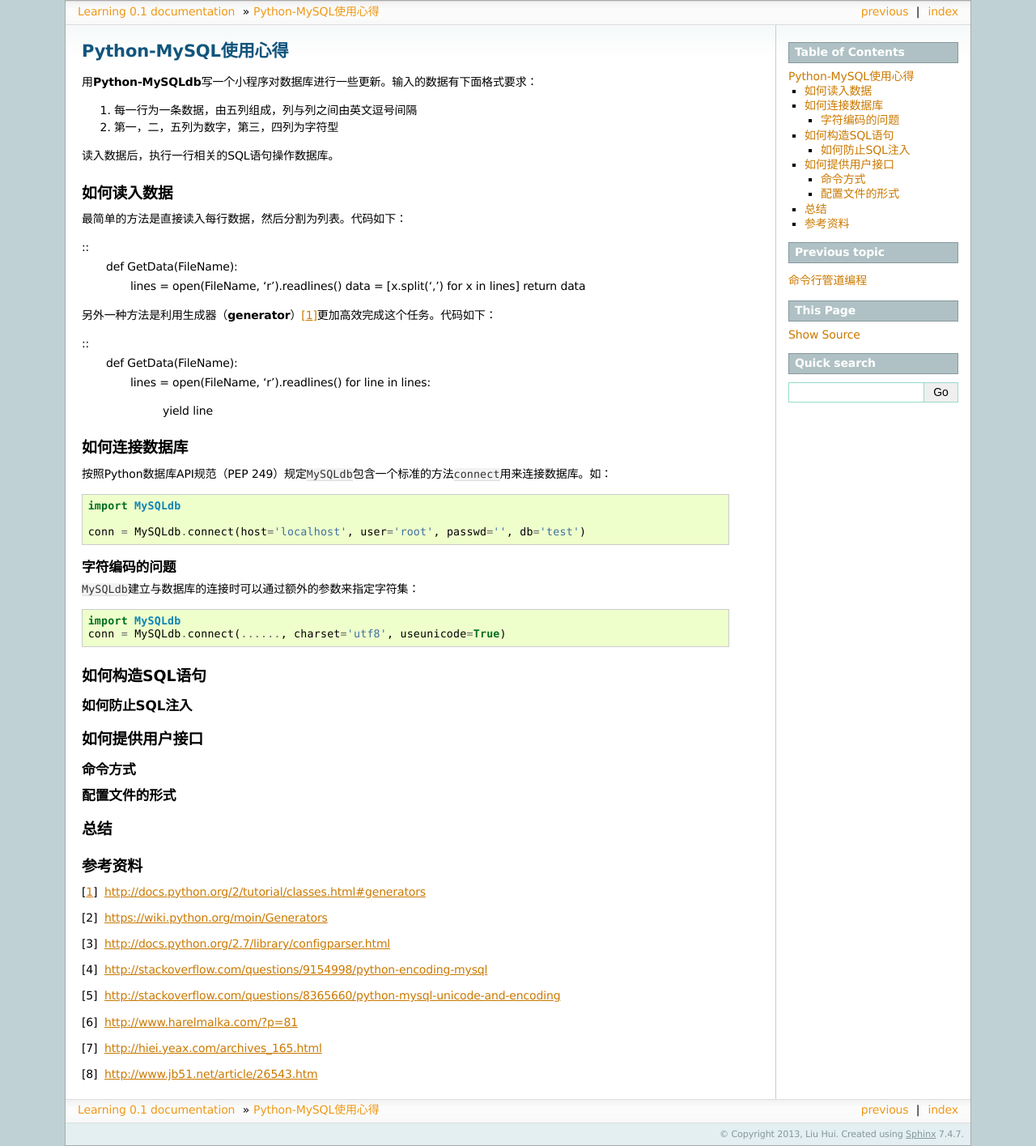
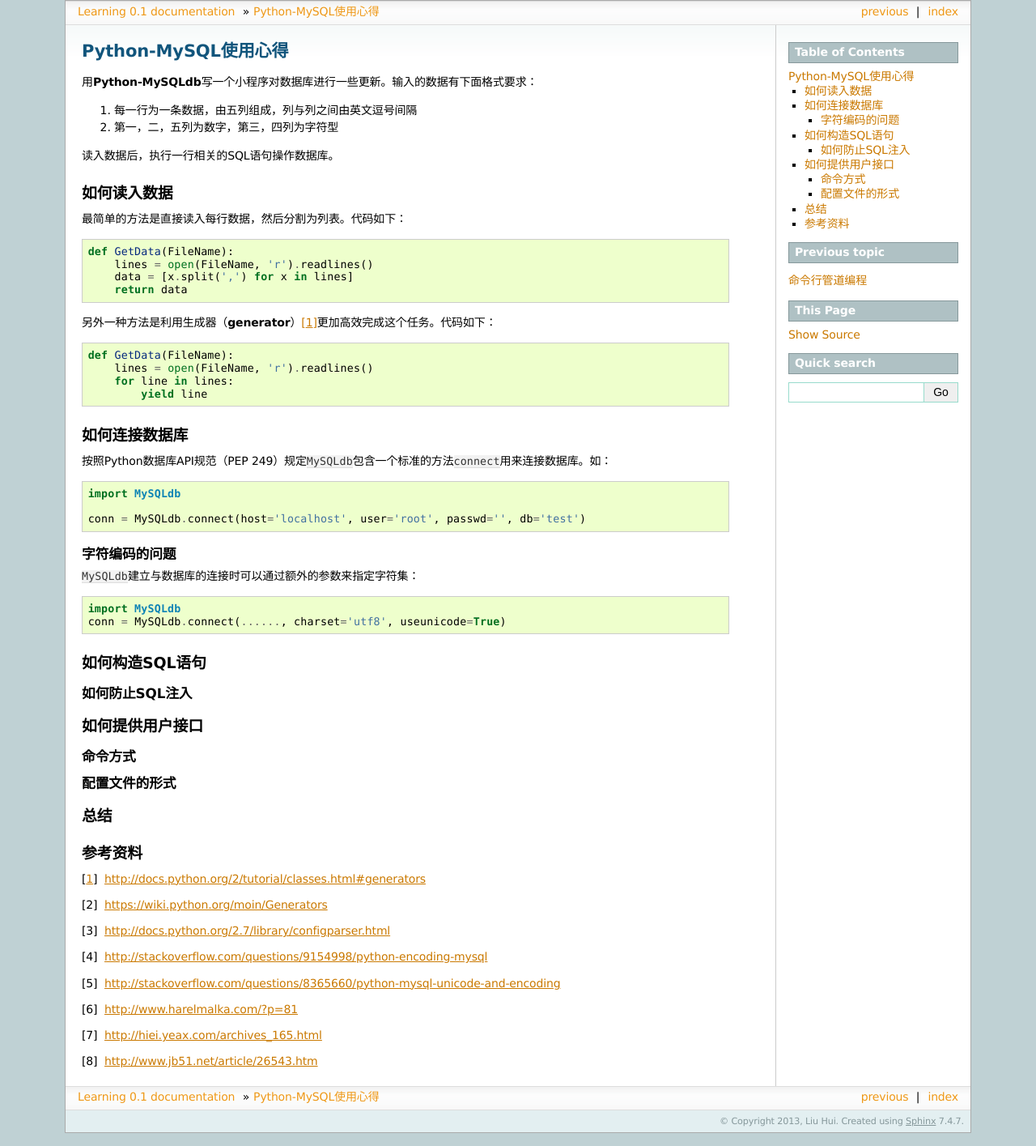
Before and after one commit to huiliu/learning.docs.hui, a Sphinx documentation site: the page built from source/pymysql.rst, in a window 1280 px wide. Shown: the whole page at 81% size. Built offline with Sphinx 7.4.7, drawn with Linux system fonts in a browser that asks for light colours; formulas are drawn with MathJax 3.

```diff
--- a/source/freebsd.rst
+++ b/source/freebsd.rst
@@ -19,7 +19,7 @@ FreeBSD中可以在用户配置文件\ ``~/.login_conf, ~/.profile, ~/.bashrc, ~
 1.  系统级设定\ ``/etc/login.conf``
     修改\ ``/etc/login.conf``\ 中的设定，将对所有用户生效。如：
 
-    .. code-block:: txt
+    .. code-block:: text
 
         language_name|account_type_description:\
             :charset=MIME_charset:\
@@ -36,7 +36,7 @@ FreeBSD中可以在用户配置文件\ ``~/.login_conf, ~/.profile, ~/.bashrc, ~
 
     与系统级设定语法相同，每个用户可以自定义相应的环境参数。
 
-    .. code-block:: txt
+    .. code-block:: text
 
         me:\
             :charset=utf-8:\
@@ -52,7 +52,7 @@ FreeBSD中可以在用户配置文件\ ``~/.login_conf, ~/.profile, ~/.bashrc, ~
     ``vipw``\ 打开的文件比\ ``/etc/passwd``\ 多三个分隔符“:”，其中有一个位置是\
     用来设定Language。如下：
 
-    .. code-block:: txt
+    .. code-block:: text
 
         # /etc/passwd
         xxxxxx:\*:1002:1002:xxxxxx:/home/xxxxxx:/usr/local/bin/bash
--- a/source/index.rst
+++ b/source/index.rst
@@ -27,6 +27,7 @@ Welcome to Robin's Blog
     python
     spider
     gentoo
+    freebsd
     datamining
     svn
     rpm
--- a/source/pymysql.rst
+++ b/source/pymysql.rst
@@ -1,6 +1,7 @@
 Python-MySQL使用心得
 *********************
-用\ **Python-MySQLdb**\ 写一个小程序对数据库进行一些更新。输入的数据有下面格式要求：
+用\ **Python-MySQLdb**\ 写一个小程序对数据库进行一些更新。输入的数据有下面格式\
+要求：
 
 1.  每一行为一条数据，由五列组成，列与列之间由英文逗号间隔
 2.  第一，二，五列为数字，第三，四列为字符型
@@ -9,17 +10,16 @@ Python-MySQL使用心得
 
 如何读入数据
 ==============
-最简单的方法是直接读入每行数据，然后分割为列表。代码如下：
+最简单的方法是直接读入每行数据，然后分割为列表。代码如下：\ ::
 
-::
     def GetData(FileName):
         lines = open(FileName, 'r').readlines()
         data = [x.split(',') for x in lines]
         return data
 
-另外一种方法是利用生成器（\ **generator**\ ）\ [#]_\ 更加高效完成这个任务。代码如下：
+另外一种方法是利用生成器（\ **generator**\ ）\ [#]_\ 更加高效完成这个任务。代码\
+如下：\ ::
 
-::
     def GetData(FileName):
         lines = open(FileName, 'r').readlines()
         for line in lines:
```
Also changed, not shown: source/spider.rst (+13 -3 lines).
